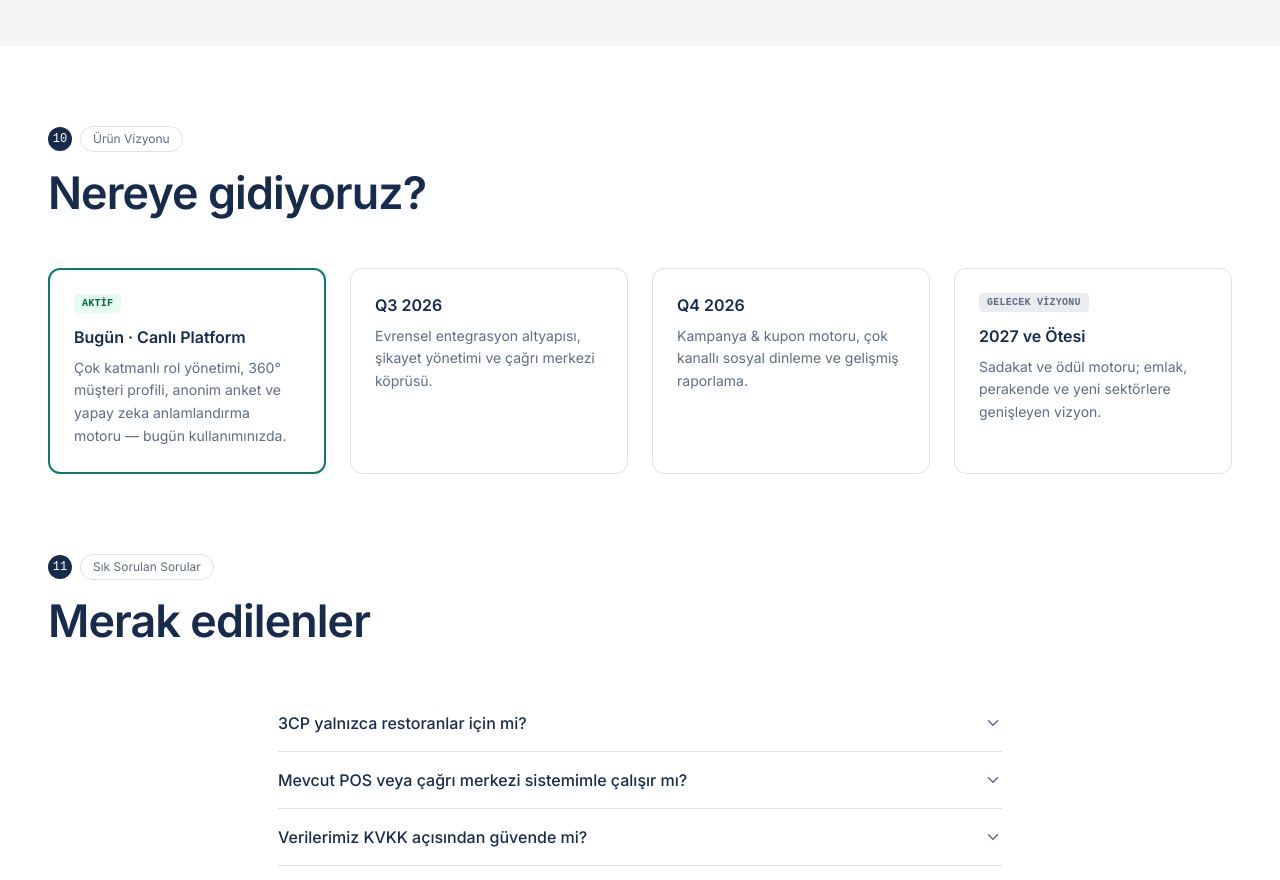
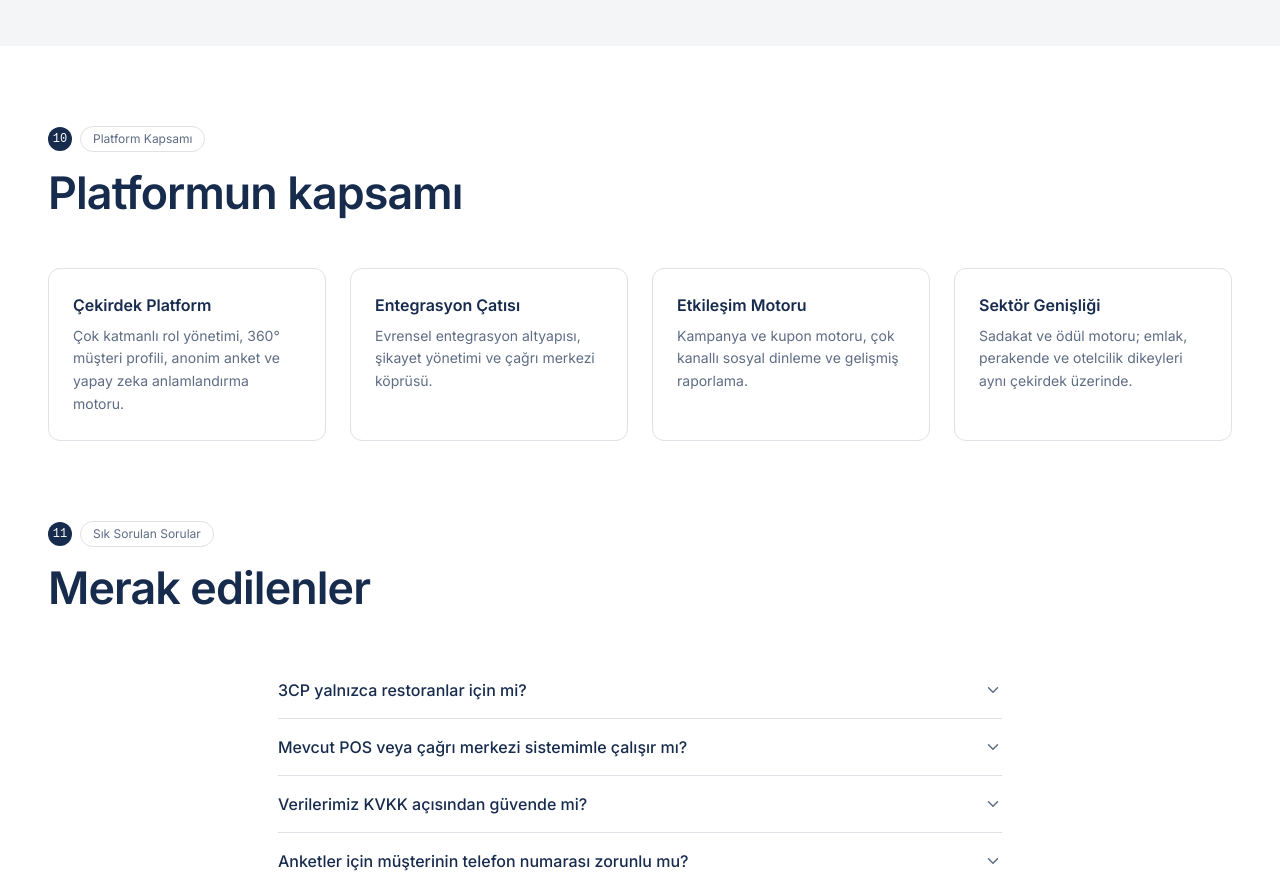
Before and after one commit to kaplayan-atakan/3cp-landing-page, a React (Vite) app: page / in a window 1280 px wide. Shown: the part 11120-12000 px from the top of the page. Built offline with nearby package versions, Linux system fonts and the light colour scheme; a web font is replaced by a local one.

Commit message:
feat(content): roadmap'i takvimsiz platform-kapsamı anlatısına çevir

```diff
--- a/src/components/marketing/RoadmapFaq.tsx
+++ b/src/components/marketing/RoadmapFaq.tsx
@@ -1,6 +1,6 @@
 import { ChevronDown } from 'lucide-react';
 import { PHASES, FAQ } from '../../data/content';
-import { Reveal, SectionHeader, StatusBadge, TRANSITION } from '../primitives';
+import { Reveal, SectionHeader, TRANSITION } from '../primitives';
 
 /**
  * Sections 10 and 11 — the product roadmap and the FAQ. They share a surface
@@ -12,22 +12,11 @@
       <div className="mx-auto max-w-container pb-16 pt-20">
         {/* Roadmap */}
         <div id="yol-haritasi" className="scroll-mt-24">
-          <SectionHeader number="10" pill="Ürün Vizyonu" title="Nereye gidiyoruz?" />
+          <SectionHeader number="10" pill="Platform Kapsamı" title="Platformun kapsamı" />
           <div className="grid grid-cols-1 gap-6 px-5 sm:px-8 md:grid-cols-2 lg:grid-cols-4 lg:px-12">
             {PHASES.map((phase, index) => (
               <Reveal key={phase.phase} delay={index * 0.05}>
-                <div
-                  className={`flex h-full flex-col rounded-xl bg-white p-6 ${
-                    phase.current ? 'border-2 border-brand-teal' : 'border border-neutral-200'
-                  }`}
-                >
-                  {phase.status && (
-                    <StatusBadge
-                      label={phase.status}
-                      tone={phase.current ? 'success' : 'neutral'}
-                      className="mb-3 self-start"
-                    />
-                  )}
+                <div className="flex h-full flex-col rounded-xl border border-neutral-200 bg-white p-6">
                   <h3 className="text-base font-semibold text-neutral-900">{phase.phase}</h3>
                   <p className="mt-2 text-sm leading-relaxed text-neutral-600">
                     {phase.description}
--- a/src/data/content.ts
+++ b/src/data/content.ts
@@ -553,40 +553,32 @@
   },
 ];
 
-/** Section 6 — roadmap phases. */
+/** Section 6 — platform capability groups (calendar-free, present tense). */
 export interface Phase {
   phase: string;
   description: string;
-  current: boolean;
-  status?: string;
 }
 
 export const PHASES: Phase[] = [
   {
-    phase: 'Bugün · Canlı Platform',
+    phase: 'Çekirdek Platform',
     description:
-      'Çok katmanlı rol yönetimi, 360° müşteri profili, anonim anket ve yapay zeka anlamlandırma motoru — bugün kullanımınızda.',
-    current: true,
-    status: 'AKTİF',
+      'Çok katmanlı rol yönetimi, 360° müşteri profili, anonim anket ve yapay zeka anlamlandırma motoru.',
   },
   {
-    phase: 'Q3 2026',
+    phase: 'Entegrasyon Çatısı',
     description:
       'Evrensel entegrasyon altyapısı, şikayet yönetimi ve çağrı merkezi köprüsü.',
-    current: false,
   },
   {
-    phase: 'Q4 2026',
+    phase: 'Etkileşim Motoru',
     description:
-      'Kampanya & kupon motoru, çok kanallı sosyal dinleme ve gelişmiş raporlama.',
-    current: false,
+      'Kampanya ve kupon motoru, çok kanallı sosyal dinleme ve gelişmiş raporlama.',
   },
   {
-    phase: '2027 ve Ötesi',
+    phase: 'Sektör Genişliği',
     description:
-      'Sadakat ve ödül motoru; emlak, perakende ve yeni sektörlere genişleyen vizyon.',
-    current: false,
-    status: 'GELECEK VİZYONU',
+      'Sadakat ve ödül motoru; emlak, perakende ve otelcilik dikeyleri aynı çekirdek üzerinde.',
   },
 ];
 
@@ -600,7 +592,7 @@
   {
     question: '3CP yalnızca restoranlar için mi?',
     answer:
-      'Hayır. İlk odağımız restoran zincirleri olsa da 3CP çok sektörlü bir platformdur; emlak, perakende ve daha birçok sektör aynı güçlü çekirdek üzerine kurulur.',
+      'Hayır. 3CP çok sektörlü bir platformdur; restoran zincirleri, emlak, perakende ve otelcilik aynı güçlü çekirdek üzerine kurulur.',
   },
   {
     question: 'Mevcut POS veya çağrı merkezi sistemimle çalışır mı?',
```
